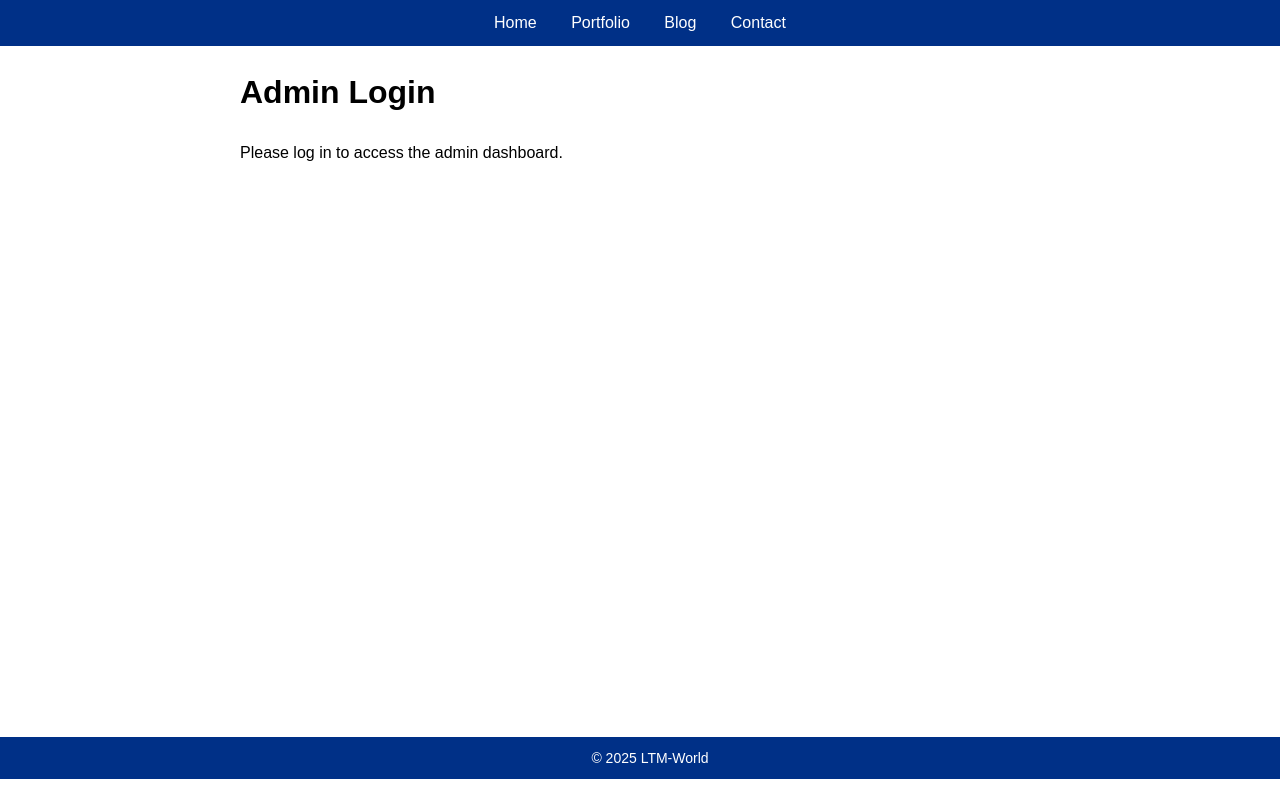
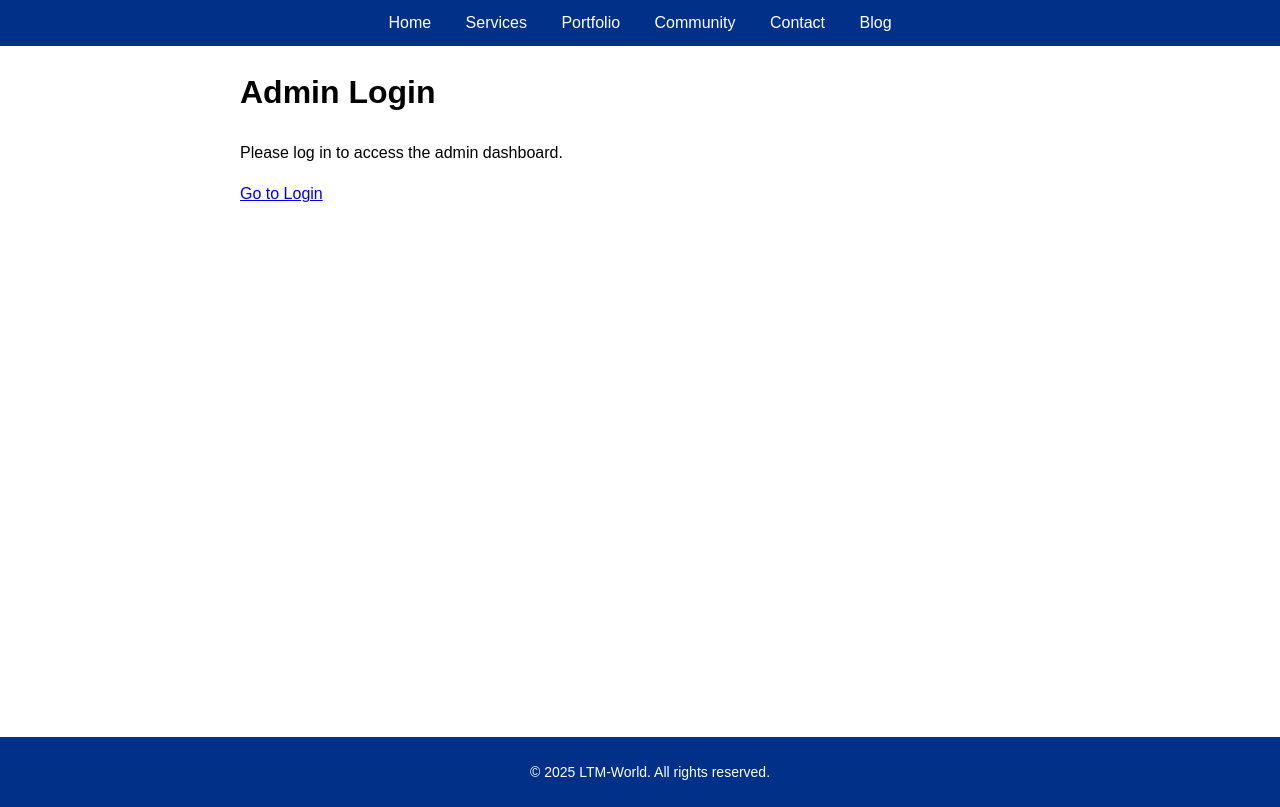
Before and after one commit to Build-1-0-0/ltm-world, a plain HTML site: page frontend/admin.html in a window 1280 px wide. Drawn offline with Linux system fonts and the light colour scheme; no server answers.

Commit message:
Update admin.html

```diff
--- a/frontend/admin.html
+++ b/frontend/admin.html
@@ -10,9 +10,11 @@
     <header>
         <nav>
             <a href="/index.html">Home</a>
+            <a href="/services.html">Services</a>
             <a href="/portfolio.html">Portfolio</a>
+            <a href="/community.html">Community</a>
+            <a href="/contact.html">Contact</a>
             <a href="/blog.html">Blog</a>
-            <a href="/contact.html">Contact</a>
             <a href="/admin.html" id="admin-link" style="display: none;">Admin</a>
             <a href="#" id="logout-link" style="display: none;">Logout</a>
         </nav>
@@ -21,6 +23,7 @@
         <div id="auth-section">
             <h1>Admin Login</h1>
             <p>Please log in to access the admin dashboard.</p>
+            <a href="/login.html">Go to Login</a>
         </div>
         <div id="admin-content" style="display: none;">
             <h1>Admin Dashboard</h1>
@@ -73,7 +76,7 @@
         </div>
     </main>
     <footer style="font-size: 14px; background: #003087; color: white; text-align: center; padding: 10px;">
-        © 2025 LTM-World
+        <p>© 2025 LTM-World. All rights reserved.</p>
     </footer>
     <script src="/js/script.js"></script>
 </body>
```
